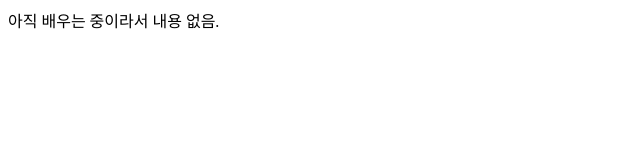
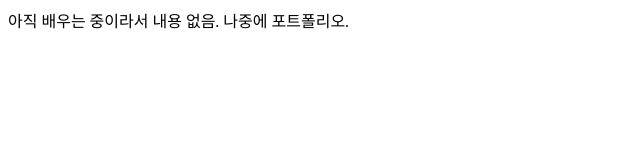
Before and after one commit to likeimy/likeimy.github.io, a plain HTML site: page index.html in a window 1280 px wide. Shown: the whole page, without its empty margins (0-640 px from the left). Drawn offline with Linux system fonts and the light colour scheme.

Commit message:
Update index.html

```diff
--- a/index.html
+++ b/index.html
@@ -7,6 +7,7 @@
     <title>학원에서 배우는 것</title>
 </head>
 <body>
-<div>아직 배우는 중이라서 내용 없음.</div>
+<div>아직 배우는 중이라서 내용 없음.
+    나중에 포트폴리오.</div>
 </body>
 </html>
```
